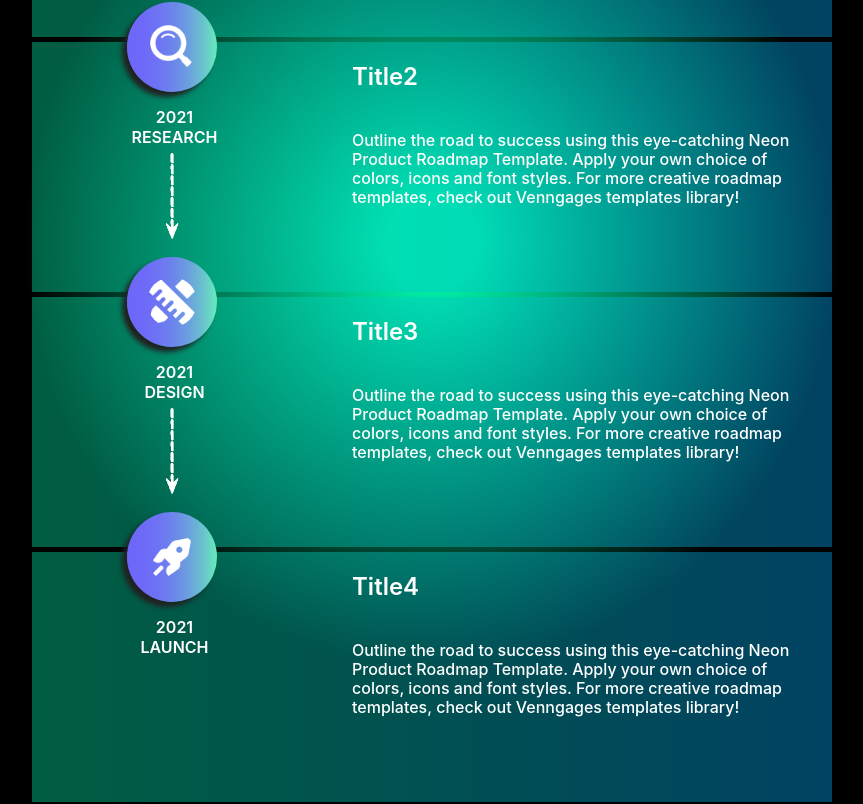
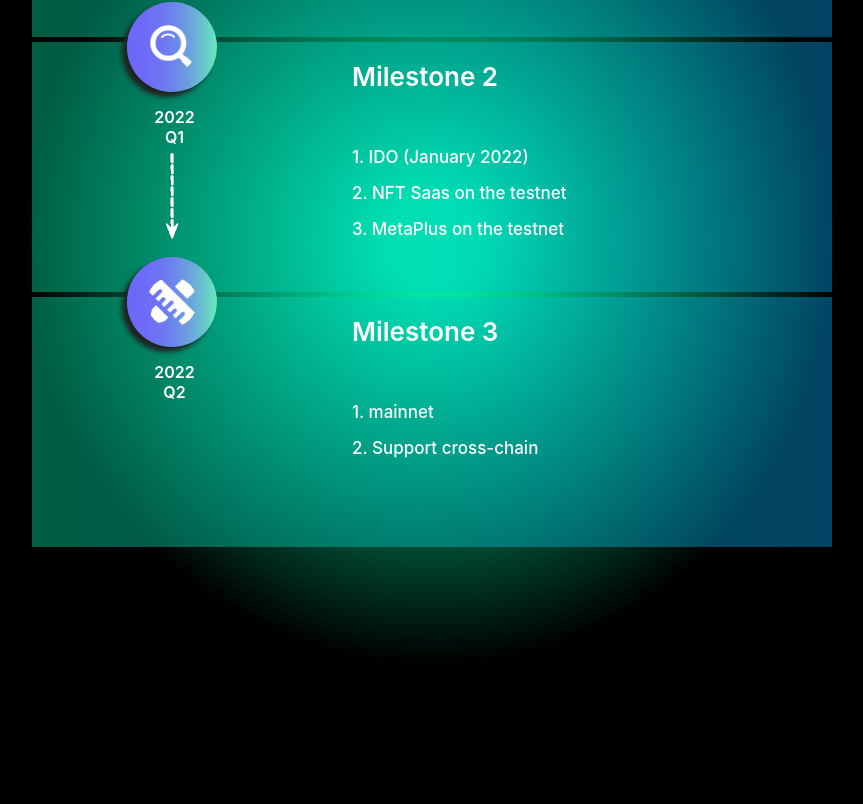
Before and after one commit to harikharan07/forart-website, a React (Create React App) app: page / in a window 1280 px wide. Shown: the part 4876-5680 px from the top of the page, without its empty margins (208-1071 px from the left). Built offline with nearby package versions, Linux system fonts and the light colour scheme.

Commit message:
modify roadmap text

```diff
--- a/src/pages/roadmap/index.tsx
+++ b/src/pages/roadmap/index.tsx
@@ -71,7 +71,7 @@ const RoadmapItem = styled.div`
   }
 
 
-  &:nth-child(4) {
+  &:nth-child(3) {
     .arrow {
       display: none;
     }
@@ -128,7 +128,7 @@ const RightArea = styled.div`
 
   .item-title{
     font-weight: 600;
-    font-size: 24px;
+    font-size: 26px;
     line-height: 29px;
     color: #fff;
     margin: 20px;
@@ -137,7 +137,7 @@ const RightArea = styled.div`
 
   .item-detail {
     margin: 20px;
-    font-size: 16px;
+    font-size: 17px;
     line-height: 19px;
     color: #fff;
     font-weight: 500;
@@ -149,7 +149,7 @@ type mapItem = {
   year:string
   describe:string
   title: string
-  detail:string
+  detail: string[]
 }
 
 
@@ -159,31 +159,36 @@ const Roadmap: React.FC = () => {
     {
       icon: Idea,
       year:'2021',
-      describe:'IDEA GENERATION',
-      title:'Title1',
-      detail:'Outline the road to success using this eye-catching Neon Product Roadmap Template. Apply your own choice of colors, icons and font styles. For more creative roadmap templates, check out Venngages templates library!'
+      describe:'Q4',
+      title:'Milestone 1',
+      detail:[
+        '1. AI-Kit on the testnet',
+        '2. Airdrop limited Financial NFTs.',
+        '3. NFT + DeFi upgrade-function on the testnet'
+      ]
     },
     {
       icon: Search,
-      year:'2021',
-      describe:'RESEARCH',
-      title:'Title2',
-      detail:'Outline the road to success using this eye-catching Neon Product Roadmap Template. Apply your own choice of colors, icons and font styles. For more creative roadmap templates, check out Venngages templates library!'
+      year:'2022',
+      describe:'Q1',
+      title:'Milestone 2',
+      detail:[
+        '1. IDO (January 2022)',
+        '2. NFT Saas on the testnet',
+        '3. MetaPlus on the testnet'
+      ]
     },
     {
       icon: Design,
-      year:'2021',
-      describe:'DESIGN',
-      title:'Title3',
-      detail:'Outline the road to success using this eye-catching Neon Product Roadmap Template. Apply your own choice of colors, icons and font styles. For more creative roadmap templates, check out Venngages templates library!'
+      year:'2022',
+      describe:'Q2',
+      title:'Milestone 3',
+      detail:[
+        '1. mainnet',
+        '2. Support cross-chain'
+      ]
     },
-    {
-      icon: Launch,
-      year:'2021',
-      describe:'LAUNCH',
-      title:'Title4',
-      detail:'Outline the road to success using this eye-catching Neon Product Roadmap Template. Apply your own choice of colors, icons and font styles. For more creative roadmap templates, check out Venngages templates library!'
-    }
+
   ]
   return (
     <div className="section" id="Roadmap">
@@ -202,17 +207,18 @@ const Roadmap: React.FC = () => {
                       <div>{item.describe}</div>
                     </div>
                     <img className="arrow" src={Arrow} />
-
-
                   </LeftArea>
                   <RightArea >
                     <div className="item-title">{item.title}</div>
-                    <div className="item-detail" >{item.detail}</div>
+                    <div className="item-detail" >
+                      {item.detail.map((row, idx) => (
+                        <p key={idx}>{row}</p>
+                      ))}
+                    </div>
                   </RightArea>
                 </RoadmapItem>
               ))
             }
-
 
           </RoadmapBorder>
         </RoadmapContainer>
```
